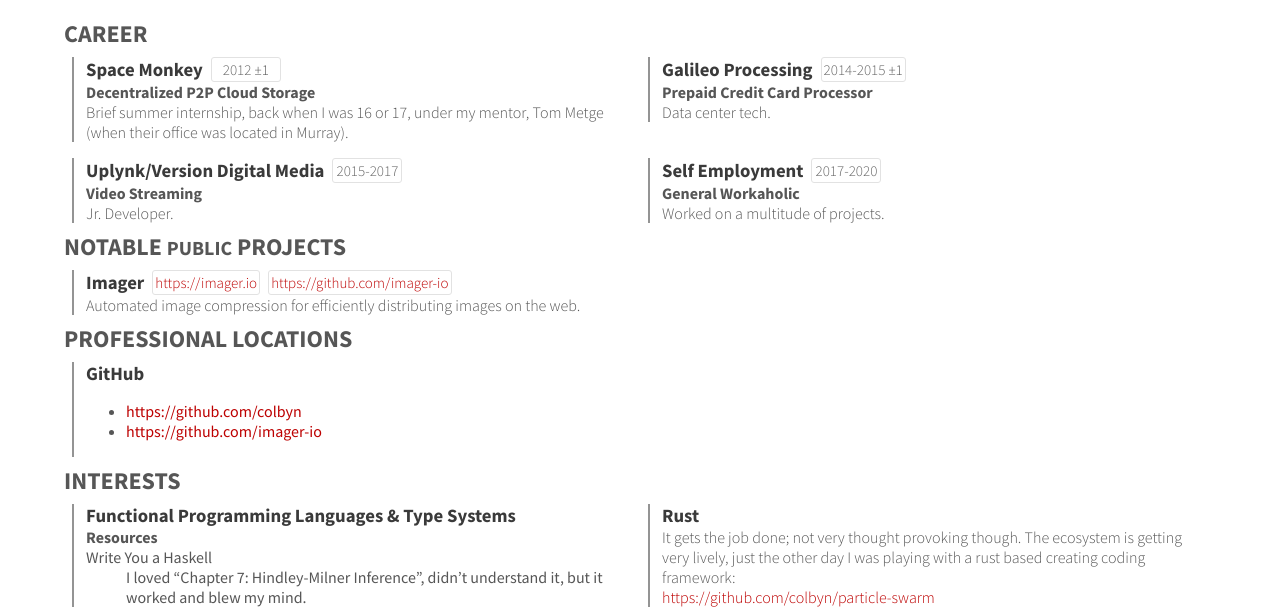
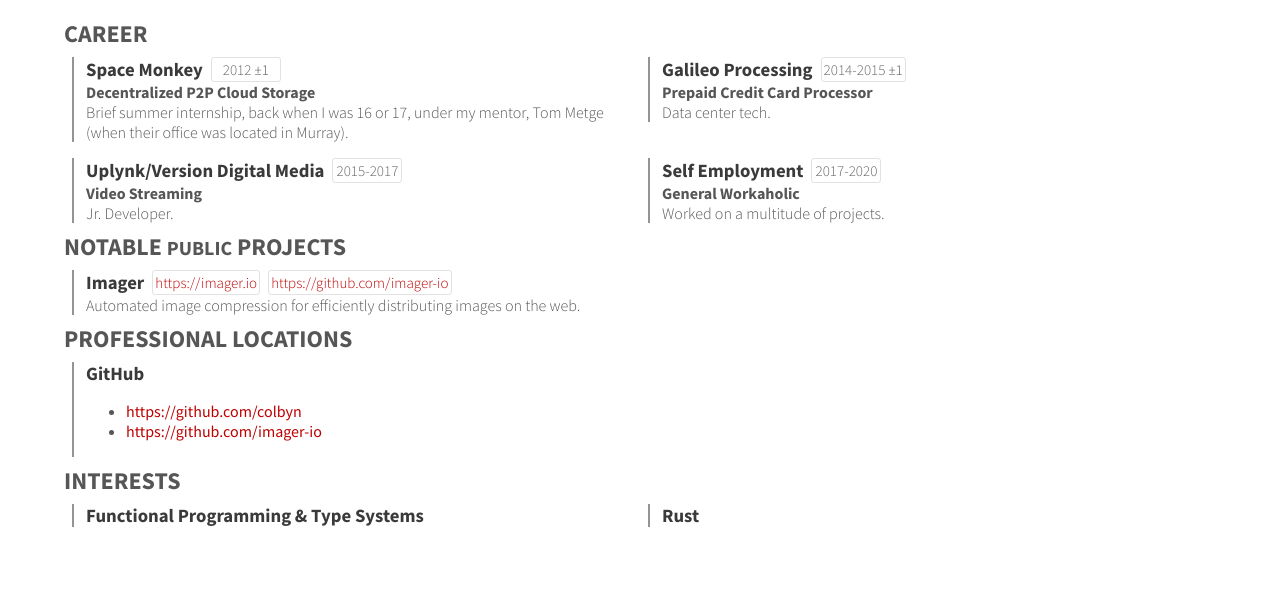
Before and after one commit to colbyn/resume-2020, a plain HTML site: page index.html in a window 1280 px wide. Shown: the part 213-828 px from the top of the page. After the commit the page ends 800 px from the top, so only its background shows below. Drawn offline with Linux system fonts and the light colour scheme.

Commit message:
misc updates

```diff
--- a/index.html
+++ b/index.html
@@ -53,17 +53,10 @@
         <h2>Interests</h2>
         <article>
             <section>
-                <h3>Functional Programming Languages & Type Systems</h3>
-                <h4>Resources</h4>
-                <dl>
-                    <dt>Write You a Haskell</dt>
-                    <dd>I loved “Chapter 7: Hindley-Milner Inference”, didn’t understand it, but it worked and blew my mind.</dd>
-                </dl>
+                <h3>Functional Programming & Type Systems</h3>
             </section>
             <section>
                 <h3>Rust</h3>
-                <p>It gets the job done; not very thought provoking though. The ecosystem is getting very lively, just the other day I was playing with a rust based creating coding framework:</p>
-                <p><a href="https://github.com/colbyn/particle-swarm">https://github.com/colbyn/particle-swarm</a></p>
             </section>
         </article>
     </main>
```
Also changed, not shown: 1 other file.
